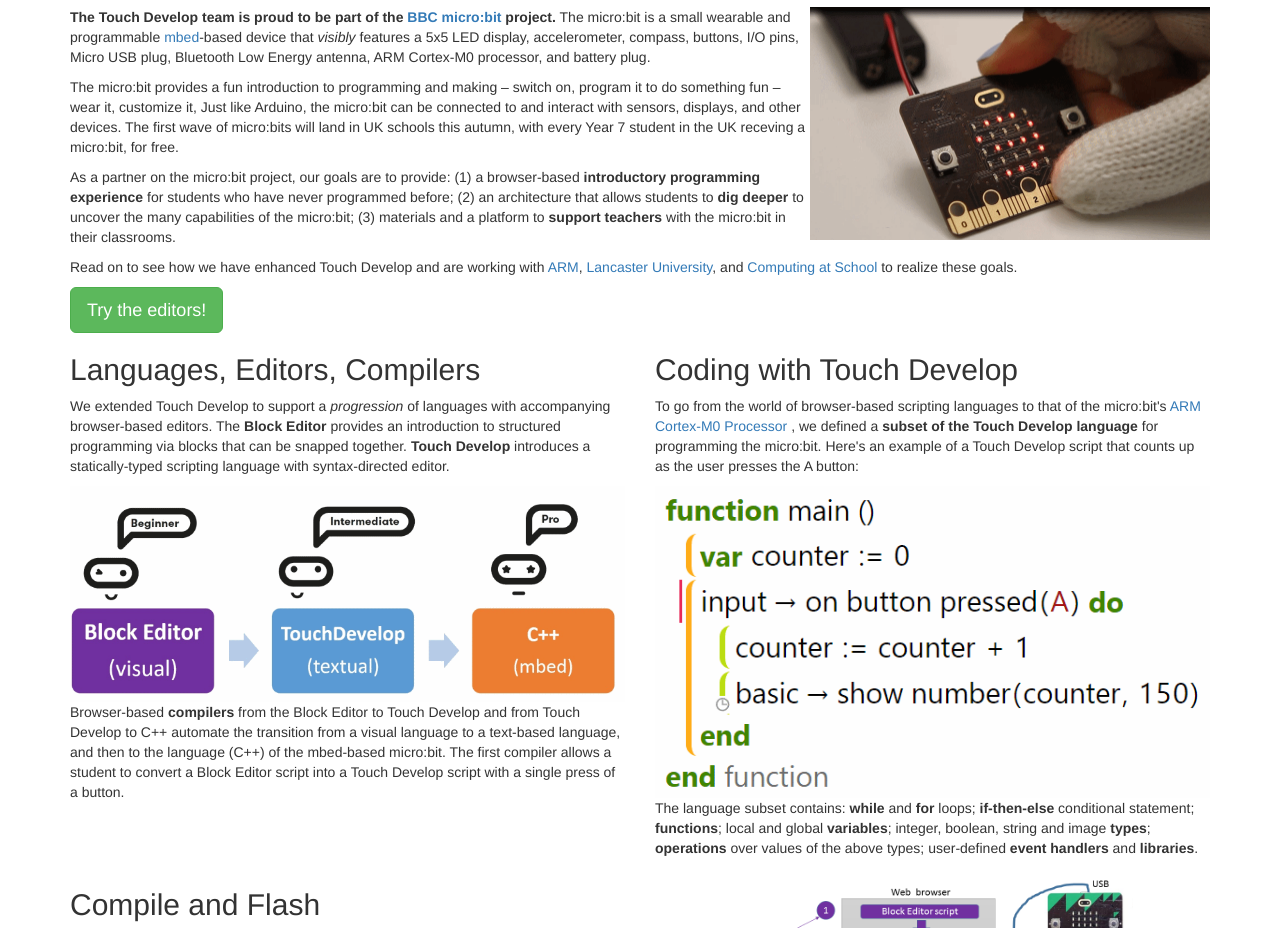
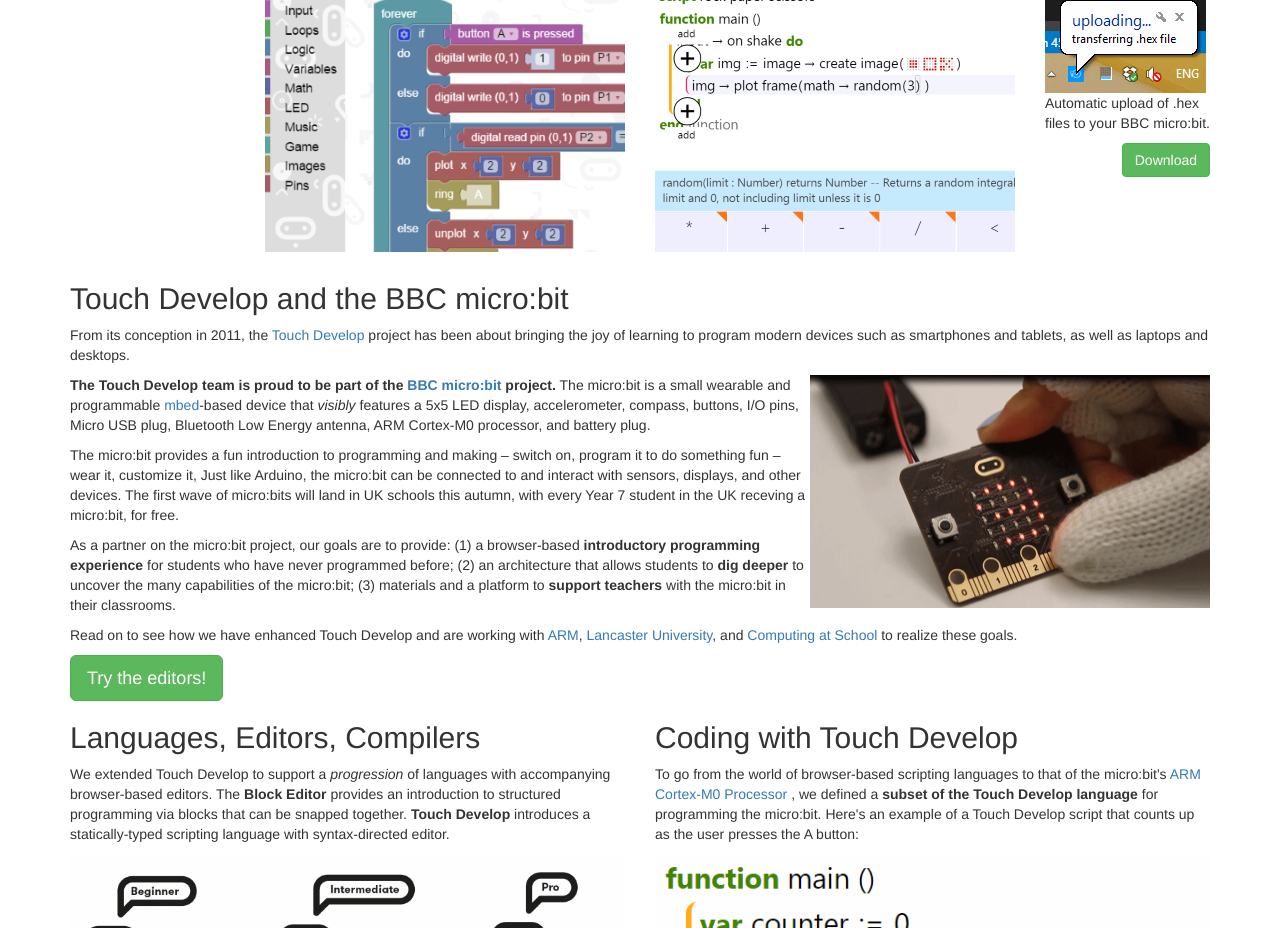
Before and after one commit to microsoft/TouchDevelop-backend, a website: page web/microbit.html in a window 1280 px wide. Shown: the part 628-1556 px from the top of the page. Drawn offline with nearby package versions, Linux system fonts and the light colour scheme; files that its build step writes are made by us from their sources; a script that the page names is missing.

Commit message:
updated landing page

```diff
--- a/web/microbit.html
+++ b/web/microbit.html
@@ -13,6 +13,40 @@
                 </div>
             </div>
         </div>
+    </div>
+
+    <div class="container">
+      <div class='row'>
+            <div class="col-lg-offset-2 col-lg-4 col-md-offset-2 col-md-4 col-xs-offset-0 col-xs-6">
+                <img class="img-responsive" src="/static/logo/blockeditorpink.png" alt="Microsoft Block Editor" />
+                <h3/>
+                <p>
+                <a href="https://www.microbit.co.uk/app/#create:xczaux" target="blank">
+                <img class="img-responsive" src="/static/images/blockeditor.png"/>
+                </a>
+                </p>
+            </div>
+            <div class="col-lg-4 col-md-4 col-xs-6">
+                <img class="img-responsive" src="/static/logo/touchdevelopblue.png" alt="Microsoft Touch Develop" />
+                <h3/>
+                <p>
+                    <a href="https://www.microbit.co.uk/app/#create:hrvbin" target="blank">
+                <img class="img-responsive" src="/static/images/touchdevelop.png"/>
+                </a>
+                </p>
+            </div>
+            <div class="col-lg-2 col-md-2 hidden-sm hidden-xs">
+                <h2>micro:bit uploader</h2>
+                <img class="img-responsive" src="/static/images/microbit.uploader.uploading.png"/>
+                <p>
+                    Automatic upload of .hex files to your BBC micro:bit.
+                </p>
+                <p class="text-right">
+                    <a href="/microbituploader" target="blank" class="btn btn-success">Download</a>
+                </p>
+            </div>
+        </div>
+
         <div class='row'>
             <div class='col-md-12'>
                 <h2>
```
Also changed, not shown: web/static/images/blockeditor.png (added), web/static/images/touchdevelop.png (added), web/static/logo/blockeditor.png (added), web/static/logo/blockeditorpink.png (added), web/static/logo/touchdevelop.png (added), web/static/logo/touchdevelopblue.png (added).
